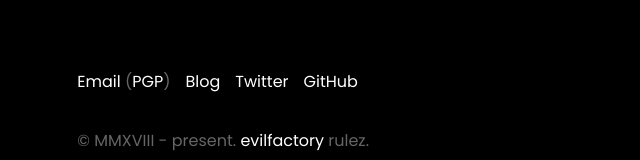
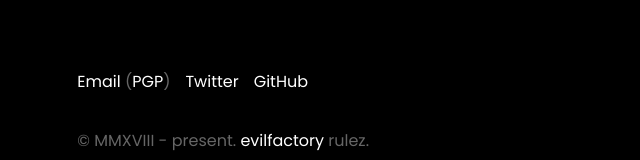
Before and after one commit to evilfactorylabsarchive/web, a Next.js app: page / in a window 1280 px wide. Shown: the part 1906-2066 px from the top of the page, without its empty margins (8-648 px from the left). Built offline with nearby package versions, Linux system fonts and the light colour scheme.

Commit message:
refactor: remove old blog link

```diff
--- a/pages/index.js
+++ b/pages/index.js
@@ -11,11 +11,6 @@ import Footer from '../components/Footer'
 class IndexPage extends Component {
   state = {
     links: [
-      {
-        id: 'blog',
-        title: 'Blog',
-        url: 'https://github.com/evilfactorylabs/blog/issues'
-      },
       {
         id: 'twitter',
         title: 'Twitter',
```
